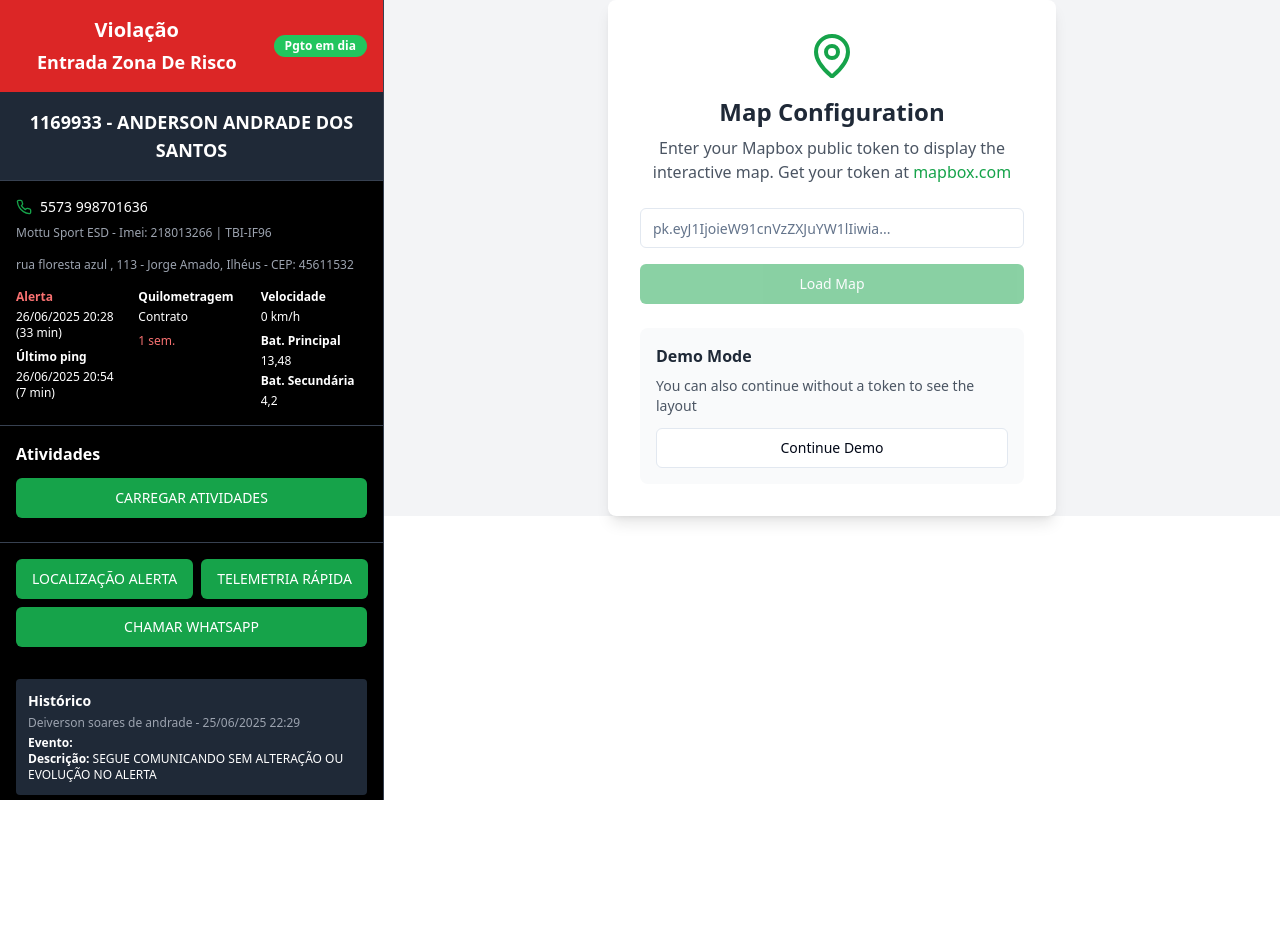
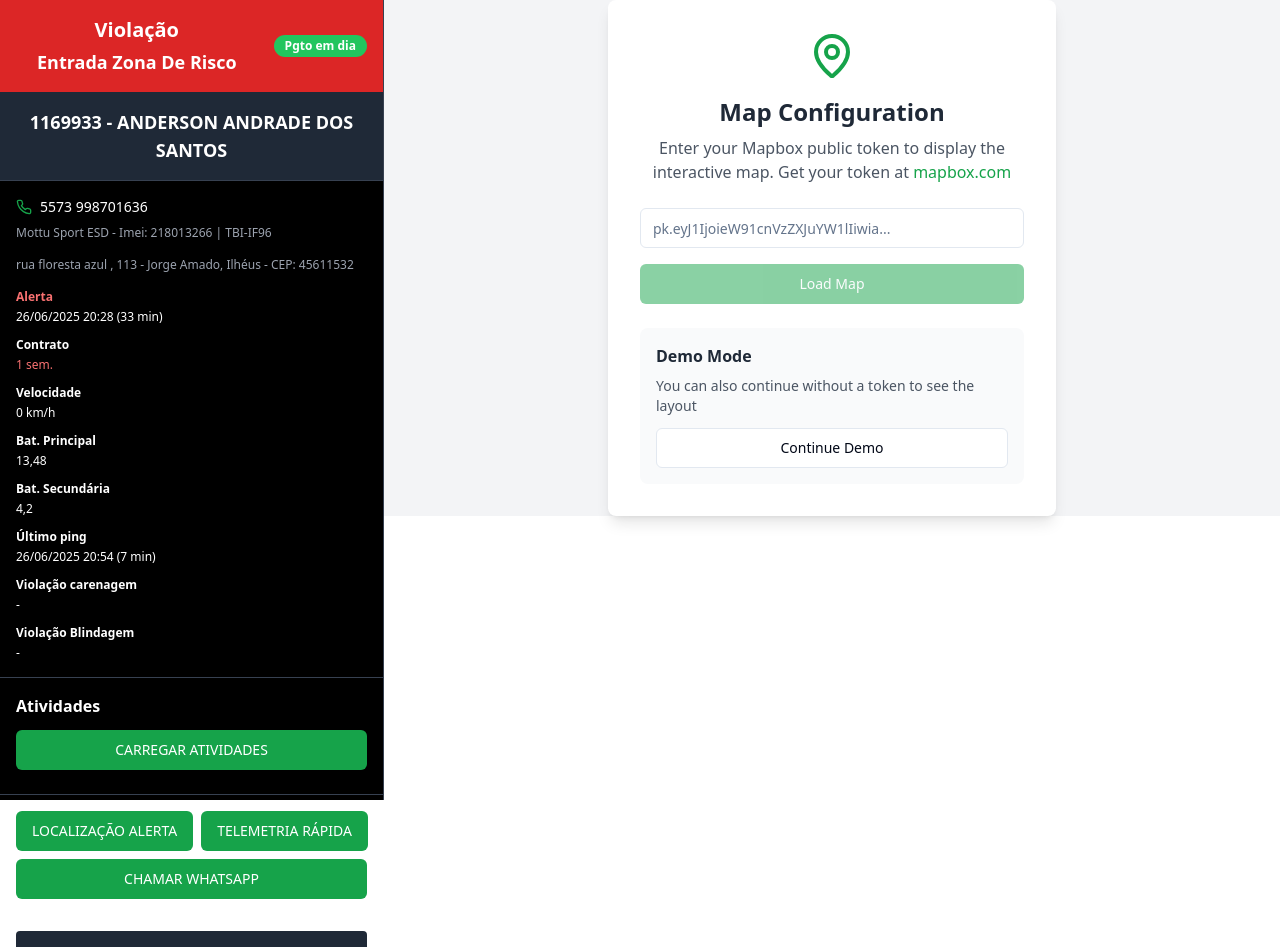
Before and after one commit to CaioNagata/map-shadow-display, a React (Vite) app: page / in a window 1280 px wide. Before the commit the page ends 800 px from the top, so only its background shows below. Built offline with nearby package versions, Linux system fonts and the light colour scheme.

Commit message:
Refactor: Update sidebar information layout
- Changed the layout of the information section to display items vertically instead of in three columns.
- Removed "quilometragem" information.
- Added "Violação carenagem" and "Violação Blindagem" to the information section.

```diff
--- a/src/components/VehicleSidebar.tsx
+++ b/src/components/VehicleSidebar.tsx
@@ -100,28 +100,46 @@ const VehicleSidebar = ({ selectedVehicle, onVehicleSelect }: VehicleSidebarProp
             {selectedVehicleData.address}
           </div>
 
-          {/* Information Grid */}
-          <div className="grid grid-cols-3 gap-4 text-xs">
+          {/* Information List - Single Column */}
+          <div className="text-xs space-y-3">
             <div>
               <div className="font-semibold text-red-400 mb-1">Alerta</div>
-              <div className="mb-2">{selectedVehicleData.lastAlert}</div>
+              <div>{selectedVehicleData.lastAlert}</div>
+            </div>
+
+            <div>
+              <div className="font-semibold mb-1">Contrato</div>
+              <div className="text-red-400">{selectedVehicleData.contract}</div>
+            </div>
+
+            <div>
+              <div className="font-semibold mb-1">Velocidade</div>
+              <div>{selectedVehicleData.speed}</div>
+            </div>
+
+            <div>
+              <div className="font-semibold mb-1">Bat. Principal</div>
+              <div>{selectedVehicleData.mainBattery}</div>
+            </div>
+
+            <div>
+              <div className="font-semibold mb-1">Bat. Secundária</div>
+              <div>{selectedVehicleData.secondaryBattery}</div>
+            </div>
+
+            <div>
               <div className="font-semibold mb-1">Último ping</div>
               <div>{selectedVehicleData.lastPing}</div>
             </div>
 
             <div>
-              <div className="font-semibold mb-1">Quilometragem</div>
-              <div className="mb-2">Contrato</div>
-              <div className="text-red-400">{selectedVehicleData.contract}</div>
+              <div className="font-semibold mb-1">Violação carenagem</div>
+              <div>-</div>
             </div>
 
             <div>
-              <div className="font-semibold mb-1">Velocidade</div>
-              <div className="mb-2">{selectedVehicleData.speed}</div>
-              <div className="font-semibold mb-1">Bat. Principal</div>
-              <div className="mb-1">{selectedVehicleData.mainBattery}</div>
-              <div className="font-semibold mb-1">Bat. Secundária</div>
-              <div>{selectedVehicleData.secondaryBattery}</div>
+              <div className="font-semibold mb-1">Violação Blindagem</div>
+              <div>-</div>
             </div>
           </div>
         </div>
```
